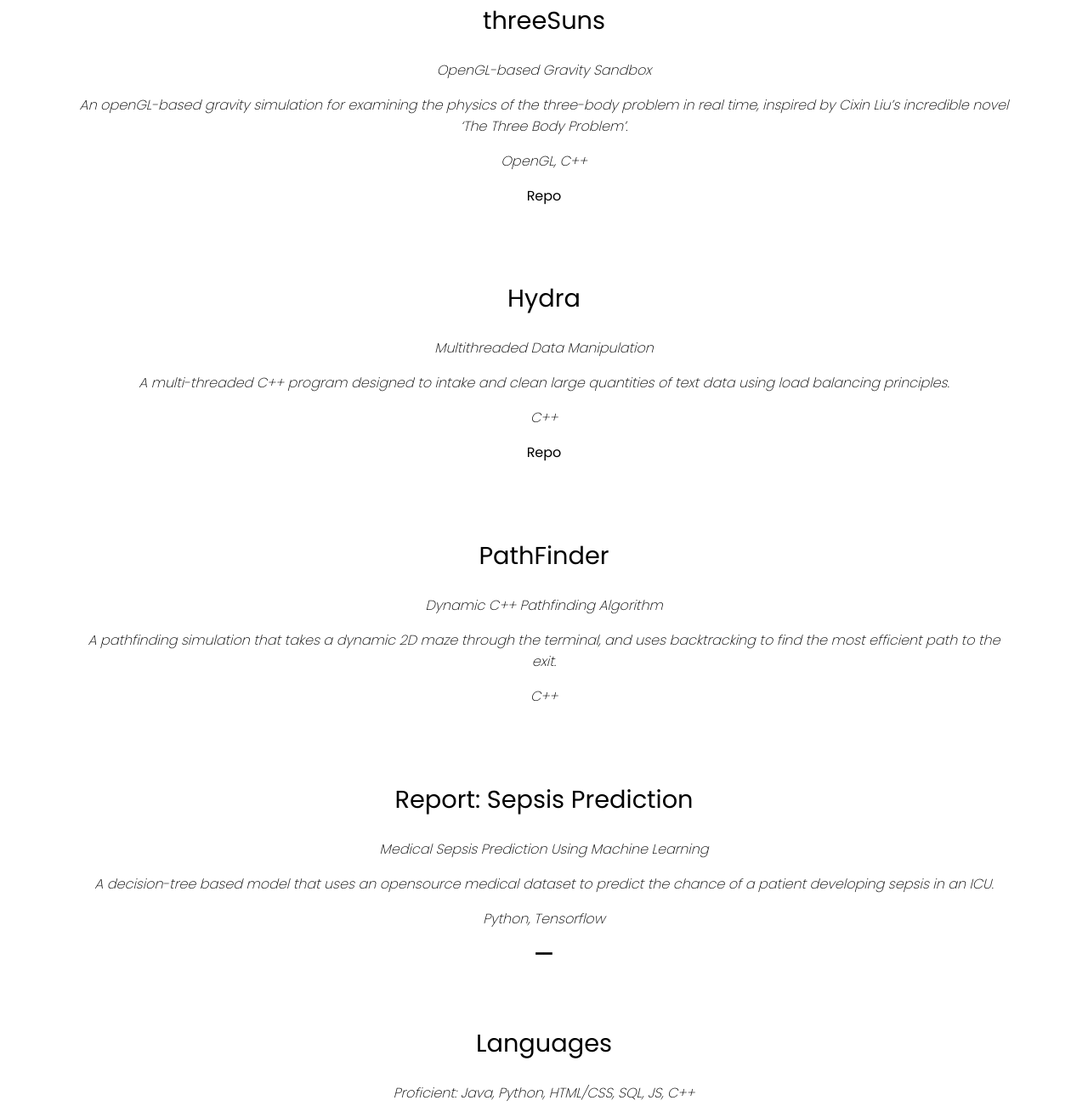
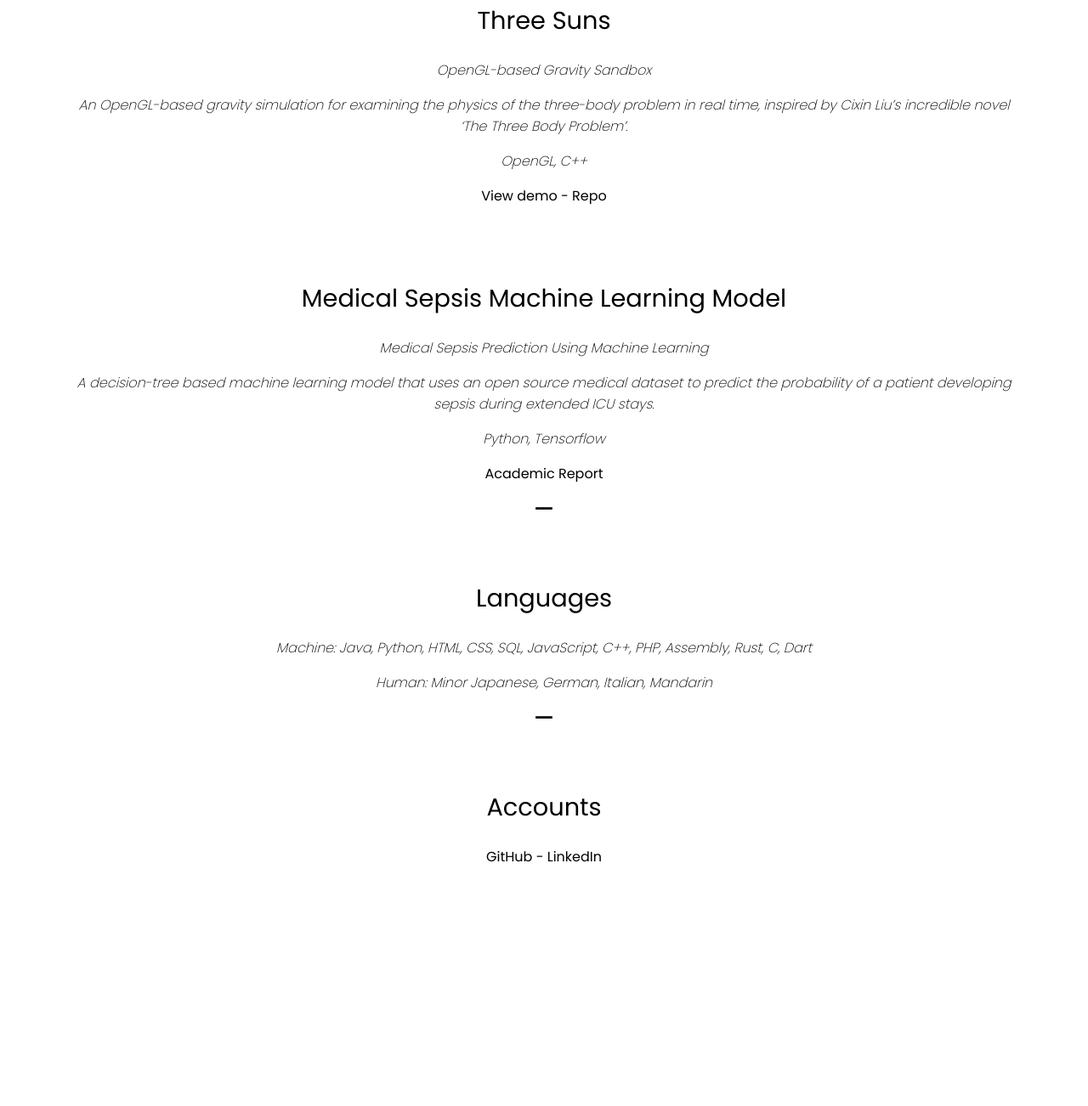
Before and after one commit to ThousandEyedLibrarian/personalSite, a plain HTML site: page index.html in a window 1280 px wide. Shown: the part 1277-2579 px from the top of the page at 85% size. After the commit the page ends 2402 px from the top, so only its background shows below. Drawn offline with Linux system fonts and the light colour scheme.

Commit message:
minor change to grammar, removed one lesser proj

```diff
--- a/index.html
+++ b/index.html
@@ -33,68 +33,41 @@
 
         <div>
             <h2>
-                threeSuns
+                Three Suns
             </h2>
             <h3>
                 OpenGL-based Gravity Sandbox
             </h3>
             <h3>
-                An openGL-based gravity simulation for examining the physics of the three-body problem in real time, inspired by Cixin Liu’s incredible novel ‘The Three Body Problem’.
+                An OpenGL-based gravity simulation for examining the physics of the three-body problem in real time, inspired by Cixin Liu’s incredible novel ‘The Three Body Problem’.
             </h3>
             <h3>OpenGL, C++</h3>
             <p>
-                <a target="_blank" rel="noopener noreferrer" href="https://github.com/carterfaceysmith/threeSuns">Repo</a>
+                <a target="_blank" rel="noopener noreferrer" href="#">View demo</a> - <a target="_blank" rel="noopener noreferrer" href="https://github.com/carterfaceysmith/#">Repo</a>
             </p>
         </div>
 
         <div>
             <h2>
-                Hydra
-            </h2>
-            <h3>
-                Multithreaded Data Manipulation
-            </h3>
-            <h3>
-                A multi-threaded C++ program designed to intake and clean large quantities of text data using load balancing principles.
-            </h3>
-            <h3>C++</h3>
-            <p>
-                <a target="_blank" rel="noopener noreferrer" href="https://github.com/carterfaceysmith/loadBalancing">Repo</a>
-            </p>
-        </div>
-
-        <div>
-            <h2>
-                PathFinder
-            </h2>
-            <h3>
-                Dynamic C++ Pathfinding Algorithm
-            </h3>
-            <h3>
-                A pathfinding simulation that takes a dynamic 2D maze through the terminal, and uses backtracking to find the most efficient path to the exit.
-            </h3>
-            <h3>C++</h3>
-        </div>
-
-        <div>
-            <h2>
-                Report: Sepsis Prediction
+                Medical Sepsis Machine Learning Model
             </h2>
             <h3>
                 Medical Sepsis Prediction Using Machine Learning
             </h3>
             <h3>
-                A decision-tree based model that uses an opensource medical dataset to predict the chance of a patient developing sepsis in an ICU.
+                A decision-tree based machine learning model that uses an open source medical dataset to predict the probability of a patient developing sepsis during extended ICU stays.
             </h3>
             <h3>Python, Tensorflow</h3>
+            <p>
+                <a>Academic Report</a>
+            </p>
         </div>
 
         <div class="spacing">━━</div>
 
         <div>
             <h2>Languages</h2>
-            <h3>Proficient: Java, Python, HTML/CSS, SQL, JS, C++</h3>
-            <h3>Experience: Assembly, Rust, C, Dart</h3>
+            <h3>Machine: Java, Python, HTML, CSS, SQL, JavaScript, C++, PHP, Assembly, Rust, C, Dart</h3>
             <h3>Human: Minor Japanese, German, Italian, Mandarin</h3>
         </div>
 
```
